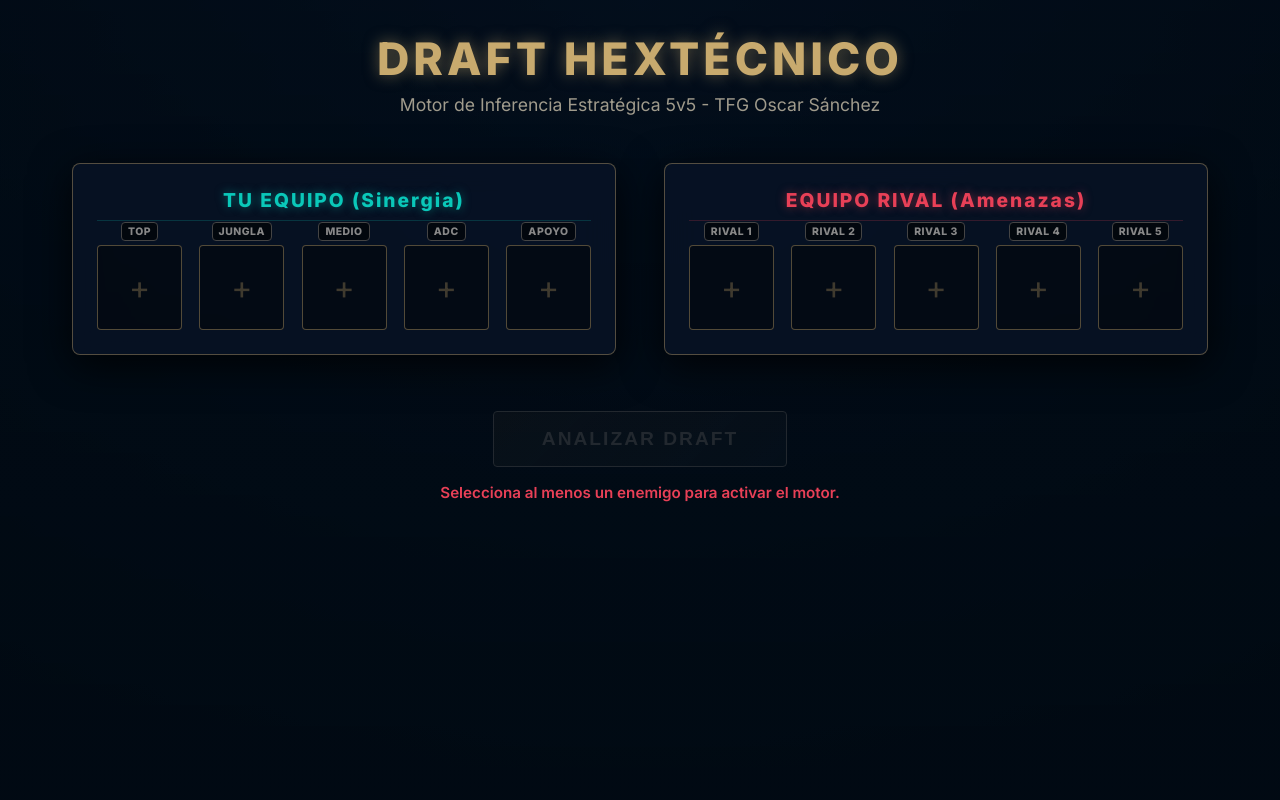
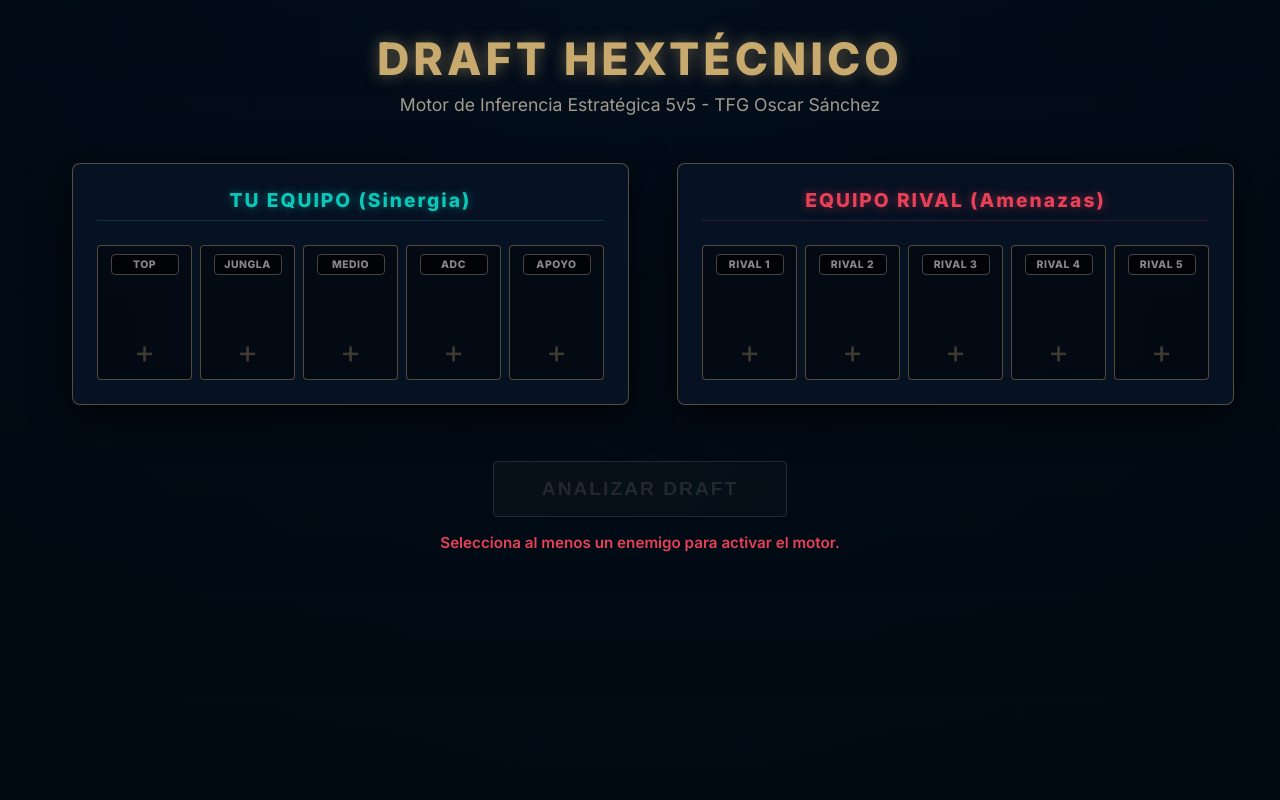
Before and after one commit to OSZ8/sistema-experto-tfg-unir, a Flask app: page / in a window 1280 px wide. Run offline with Flask 3, Linux system fonts and the light colour scheme.

Commit message:
Adjust draft slot and badge styling
Update styles for draft slots and badges: increase slot dimensions, add padding, change alignment to space-between, and refine slot image sizing, border-radius and border for clearer visuals. Remove absolute positioning from slot names and reduce font sizes for better fit. Update responsive (media query) sizes for smaller screens and tweak position-badge padding, width and text alignment to improve readability.

```diff
--- a/static/css/styles.css
+++ b/static/css/styles.css
@@ -118,8 +118,8 @@ body {
 
 /* Slots UI */
 .draft-slot {
-    width: 85px;
-    height: 85px;
+    width: 95px;
+    height: 135px;
     border: 1px solid var(--panel-border);
     background: rgba(0, 0, 0, 0.4);
     position: relative;
@@ -127,9 +127,10 @@ body {
     transition: all 0.3s ease;
     display: flex;
     flex-direction: column;
-    justify-content: center;
+    justify-content: space-between;
     align-items: center;
     border-radius: 4px;
+    padding: 8px 4px;
 }
 
 .draft-slot:hover {
@@ -143,11 +144,12 @@ body {
 }
 
 .slot-img {
-    width: 100%;
-    height: 100%;
+    width: 80px;
+    height: 80px;
     object-fit: cover;
     opacity: 0.9;
-    border-radius: 2px;
+    border-radius: 4px;
+    border: 1px solid #333;
 }
 
 .draft-slot.filled:hover .slot-img {
@@ -156,9 +158,7 @@ body {
 }
 
 .slot-name {
-    position: absolute;
-    bottom: -28px;
-    font-size: 0.8rem;
+    font-size: 0.75rem;
     color: var(--gold);
     text-transform: uppercase;
     white-space: nowrap;
@@ -618,30 +618,34 @@ body {
     }
 
     .draft-slot {
+        width: 75px;
+        height: 110px;
+        padding: 6px 2px;
+    }
+    .slot-img {
         width: 60px;
         height: 60px;
     }
 
     .slot-name {
         font-size: 0.65rem;
-        bottom: -22px;
     }
 }
 
 /* Phase 8 UI additions */
 .pos-badge-ally, .pos-badge-empty {
-    position: absolute;
-    top: -24px;
     font-size: 0.65rem;
     color: var(--gold);
     background: rgba(0,0,0,0.6);
-    padding: 2px 6px;
+    padding: 3px 8px;
     border-radius: 4px;
     border: 1px solid var(--gold);
     white-space: nowrap;
     text-transform: uppercase;
     font-weight: 800;
     letter-spacing: 0.05em;
+    width: 80%;
+    text-align: center;
 }
 .pos-badge-empty {
     color: #888;
```
